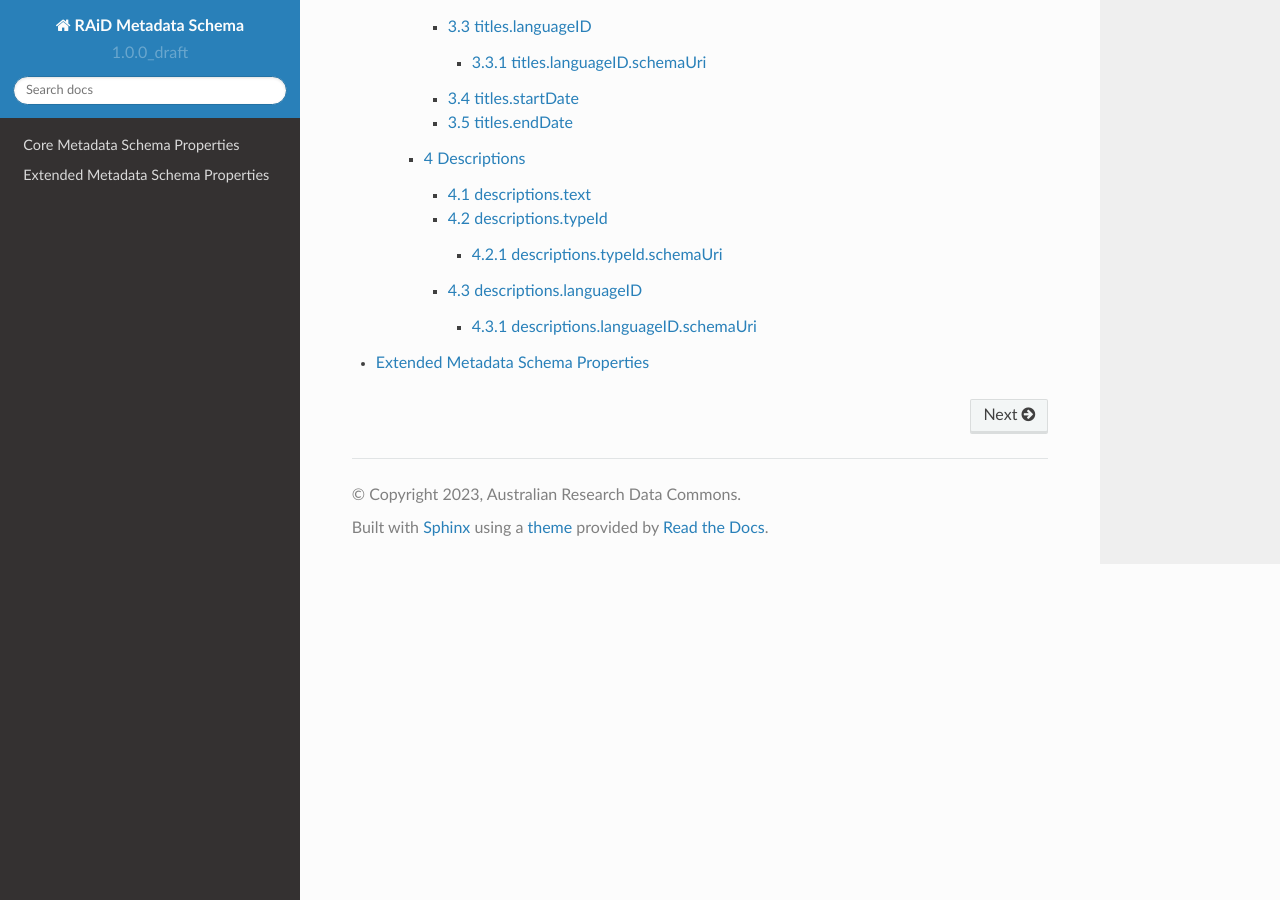
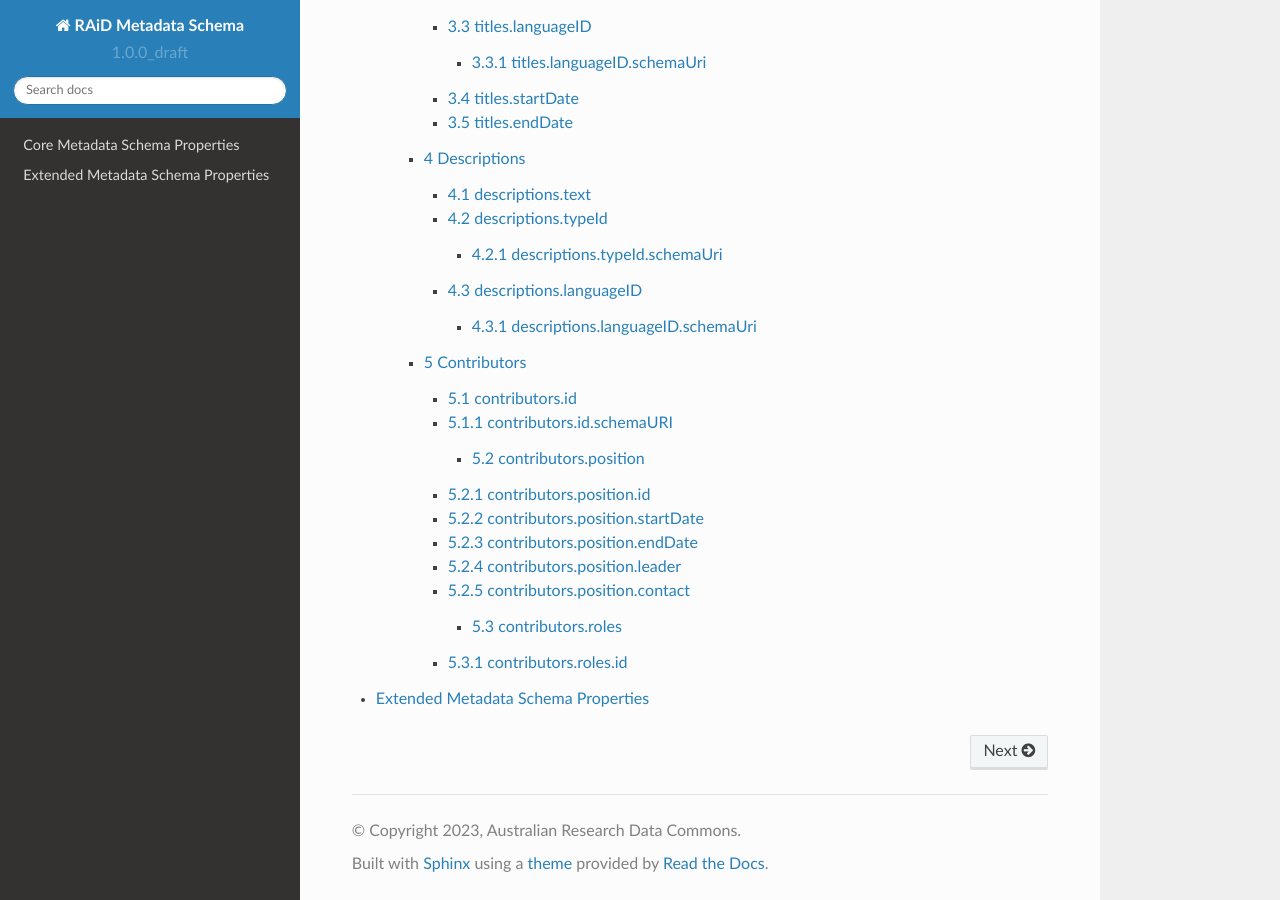
Before and after one commit to au-research/raid-metadata, a Sphinx documentation site: the page built from rtd/docs/source/index.rst, in a window 1280 px wide and 900 px high, scrolled down 2453 px. Built offline with Sphinx 7.4.7 and the Read the Docs theme 2.0.0, drawn with Linux system fonts in a browser that asks for light colours; pages that are not in the unit, such as notebooks, are missing from menus; part of the change alters nothing that is shown.

Commit message:
Add contributors block

```diff
--- /dev/null
+++ b/rtd/docs/source/contributors.rst
@@ -0,0 +1,217 @@
+.. autosummary::
+   :toctree: generated
+
+.. _5-Contributors:
+
+5 Contributors
+--------
+
+**Definition**: Metadata schema block containing contributors to a RAiD and associated properties.
+
+**Note**: At least one contributor must be provided.
+
+**Example JSON**
+
+.. _5.1-contributors.id:
+
+5.1 contributors.id
+^^^^^^^^^^^^^^^^^^^
+
+**Definition**: Contributor (person) associated with a project or activity identified by a PID.
+
+**Requirement**: Mandatory
+
+**Occurrence**: 1-n
+
+**Allowed values**: ORCID or ISNI
+
+.. _5.1.1-contributors.id.schemaURI:
+
+5.1.1 contributors.id.schemaURI
+^^^^^^^^^^^^^^^^^^^^^^^^^^^^^
+
+**Definition**: The URI of the Contributor name identifier schema.
+
+**Requirement**: Mandatory
+
+**Occurrence**: 1
+
+**Allowed values**: *Controlled list*
+
+* ``https://orcid.org/``
+* ``https://isni.org/``
+
+
+**Note**: Controlled list shared across all Registration Agencies. Mandatory for each Contributor specified.
+
+.. _5.2-contributors.position:
+
+5.2 contributors.position
+~~~~~~~~~~~~~~~~~~~~~~~~~
+
+**Definition**: Metadata schema sub-block describing a contributor's position on a project.
+
+**Note**: Contributors must have one and only one position at any given time (but may also be flagged as a 'leader' or 'contact').
+
+.. _5.2.1-contributors.position.id:
+
+5.2.1 contributors.position.id
+^^^^^^^^^^^^^^^^^^^^^^^^^^^^^^
+
+**Definition**: Contributor's administrative position in the project.
+
+**Requirement**: Mandatory
+
+**Occurrence**: 1
+
+**Allowed values**: *Controlled list*
+
+* Principal or Chief Investigator
+* Co-investigator or Collaborator
+* Partner Investigator (industry, government, or community collaborator)
+* Consultant (consultant or contractor hired by the project)
+* Other Participant (not covered by one of the positions above; ‘member’; ‘other * significant contributor’)
+
+**Note**: In 'core' elements where variation of controlled vocabularies amongst Registration Agencies is allowed, Registration Agencies must provide a crosswalk. In 'core' elements where variation of controlled vocabularies amongst Registration Agencies occurs, we should return the 'local' term and schema as well as the ‘standardised’ term and schema. Mandatory for each Contributor specified. In this case, Positions are going to vary by region, and maybe by grant scheme within a region. Controlled list adapted from Simon Cox's Project Ontology, OpenAIRE ‘Project’ guidelines, NIH definitions, ARC definitions, and DataCite Metadata Schema 4.4 Appendix 1 Table 5.
+
+.. _5.2.1.1-contributors.position.id.schemaURI:
+
+5.2.1.1 contributors.position.id.schemaURI
+++++++++++++++++++++++++++++++++++++++++++
+
+**Definition**: The URI of the position schema used.
+
+**Requirement**: Mandatory
+
+**Occurrence**: 1
+
+**Allowed values**: *Controlled list*
+
+* [URI of RAiD vocab on RVA (to be created)]
+
+**Note**: Controlled list shared across all Registration Agencies. Mandatory for each contributor.positionID specified.
+
+.. _5.2.2-contributors.position.startDate:
+
+5.2.2 contributors.position.startDate
+^^^^^^^^^^^^^^^^^^^^^^^^^^^^^^^^^^^^^
+
+**Definition**: Date the contributor began position associated with the project or activity.
+
+**Requirement**: Mandatory
+
+**Occurrence**: 1
+
+**Allowed values**: ISO 8601 standard date
+
+**Format**: ``YYYY-MM-DD``
+
+**Examples**: ``2025-08-28``; ``2025-08``; ``2025``
+
+**Note**: Only year is required, month and day are optional (but recommended when available).
+
+.. _5.2.3-contributors.position.endDate:
+
+5.2.3 contributors.position.endDate
+^^^^^^^^^^^^^^^^^^^^^^^^^^^^^^^^^^^
+
+**Definition**: Date the contributor terminated position associated with the project or activity.
+
+**Requirement**: Recommended
+
+**Occurrence**: 1
+
+**Allowed values**: ISO 8601 standard date
+
+**Format**: ``YYYY-MM-DD``
+
+**Examples**: ``2025-08-28``; ``2025-08``; ``2025``
+
+**Note**: Only year is required, month and day are optional (but recommended when available).
+
+.. _5.2.4-contributors.position.leader:
+
+5.2.4 contributors.position.leader
+^^^^^^^^^^^^^^^^^^^^^^^^^^^^^^^^^^
+
+**Definition**: Flag indicating that the contributor as a project leader.
+
+**Requirement**: Recommended
+
+**Occurrence**: 1
+
+**Allowed values**: Yes / Null
+
+**Note**: At least one Contributor must be flagged as a project leader. More than one contributor can be flagged as a leader if the project is jointly led.
+
+.. _5.2.5-contributors.position.contact:
+
+5.2.5 contributors.position.contact
+^^^^^^^^^^^^^^^^^^^^^^^^^^^^^^^^^^^
+
+**Definition**: Flag indicating that the contributor as a project contact.
+
+**Requirement**: Recommended
+
+**Occurrence**: 1
+
+**Allowed values**: Yes / Null
+
+**Note**: At least one Contributor must be flagged as a project contact. More than one Contributor can be flagged as a contact.
+
+.. _5.3-contributors.roles:
+
+5.3 contributors.roles
+~~~~~~~~~~~~~~~~~~~~~~
+
+**Definition**: Metadata schema sub-block describing a contributor's role on a project using the CRediT system.
+
+**Note**: Changes to roles are tracked through version history.
+
+.. _5.3.1-contributors.roles.id:
+
+5.3.1 contributors.roles.id
+^^^^^^^^^^^^^^^^^^^^^^^^^^^
+
+**Definition**: A contributor's (person) role(s) on the Project.
+
+**Requirement**: Recommended
+
+**Occurrence**: 0-n
+
+**Allowed values**: *Controlled list*
+
+* ``https://credit.niso.org/contributor-roles/conceptualization/``
+* ``https://credit.niso.org/contributor-roles/data-curation/``
+* ``https://credit.niso.org/contributor-roles/formal-analysis/``
+* ``https://credit.niso.org/contributor-roles/funding-acquisition/``
+* ``https://credit.niso.org/contributor-roles/investigation/``
+* ``https://credit.niso.org/contributor-roles/methodology/``
+* ``https://credit.niso.org/contributor-roles/project-administration/``
+* ``https://credit.niso.org/contributor-roles/resources/``
+* ``https://credit.niso.org/contributor-roles/software/``
+* ``https://credit.niso.org/contributor-roles/supervision/``
+* ``https://credit.niso.org/contributor-roles/validation/``
+* ``https://credit.niso.org/contributor-roles/visualization/``
+* ``https://credit.niso.org/contributor-roles/writing-original-draft/``
+* ``https://credit.niso.org/contributor-roles/writing-review-editing/``
+
+
+**Note**: In 'core' elements where variation of controlled vocabularies amongst Registration Agencies is allowed, Registration Agencies must provide a crosswalk. In 'core' elements where variation of controlled vocabularies amongst Registration Agencies occurs, we should return the 'local' term and schema as well as the ‘standardised’ term and schema.
+
+.. _5.3.1.1-contributors.roles.id.schemaURI:
+
+5.3.1.1 contributors.roles.id.schemaURI
++++++++++++++++++++++++++++++++++++++++
+
+**Definition**: The URI of the roles schema used.
+
+**Requirement**: Recommended
+
+**Occurrence**: 0-1
+
+**Allowed values**: *Controlled list*
+
+* ``https://credit.niso.org/``
+
+**Note**: Required if a contributors.roles.id is supplied. Registration Agencies may implement other contributorRole controlled vocabularies but must provide a crosswalk to CRediT.
--- a/rtd/docs/source/titles.rst
+++ b/rtd/docs/source/titles.rst
@@ -99,7 +99,7 @@
 .. _3.4-titles.startDate:
 
 3.4 titles.startDate
-^^^^^^^^^^^^^^^^^^^
+^^^^^^^^^^^^^^^^^^^^
 
 **Definition**: Date the project or activity title began being used.
 
@@ -118,7 +118,7 @@
 .. _3.5-titles.endDate:
 
 3.5 titles.endDate
-^^^^^^^^^^^^^^^^^^^
+^^^^^^^^^^^^^^^^^^
 
 **Definition**: Date the project or activity title was changed or stopped being used.
 
```
